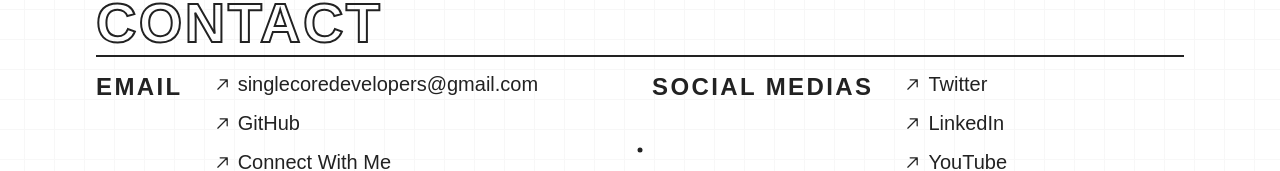
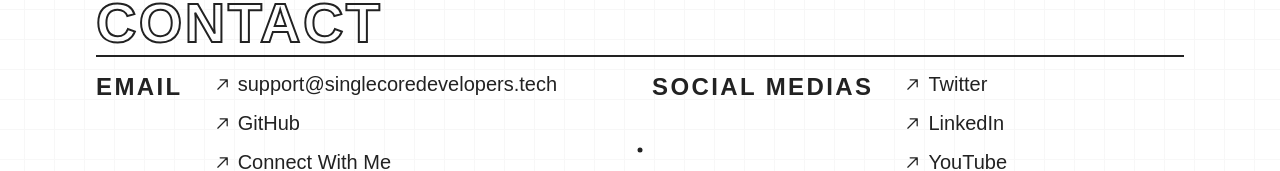
Before and after one commit to pramodjoshi22/Next.js_Portfolio, a Next.js app: page /contact in a window 1280 px wide. Shown: the part 250-421 px from the top of the page. Built offline with nearby package versions, Linux system fonts and the light colour scheme; a web font is replaced by a local one.

Commit message:
update mail

```diff
--- a/pages/contact.tsx
+++ b/pages/contact.tsx
@@ -91,7 +91,7 @@ export default function Contact() {
                       d="M4.5 19.5l15-15m0 0H8.25m11.25 0v11.25"
                     />
                   </svg>
-                  singlecoredevelopers@gmail.com
+                  support@singlecoredevelopers.tech
                 </a>
               </motion.li>
               <motion.li variants={item}>
```
